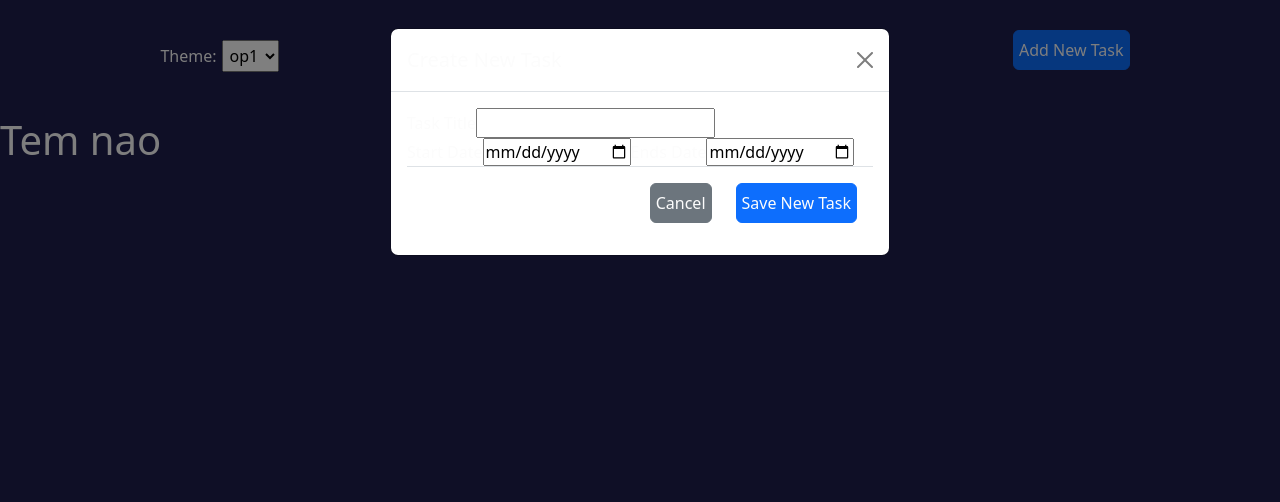
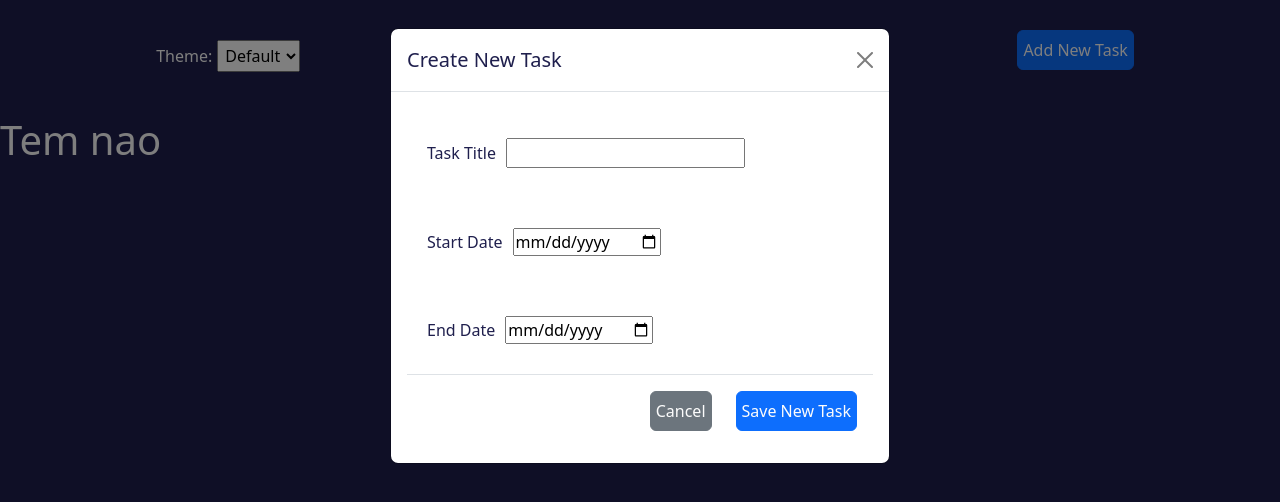
Before and after one commit to SoulPlayerZ/sg-tasks, a React (Create React App) app: page / in a window 1280 px wide. Both pictures are taken after a click on the button "Add New Task". Shown: the top 502 px of the page. Built offline with nearby package versions, Linux system fonts and the light colour scheme.

Commit message:
feat: Implement initial css in Modal

```diff
--- a/src/components/Header.jsx
+++ b/src/components/Header.jsx
@@ -31,7 +31,7 @@ function Header () {
     <header>
       <label className="theme-label">Theme:
         <select className="theme-select" >
-            <option value="op1">op1</option>
+            <option value="Default">Default</option>
             <option value="op2">op2</option>
             <option value="op3">op3</option>
         </select>
@@ -52,13 +52,13 @@ function Header () {
             </div>
             <div className="modal-body">
               <form onSubmit={addTask}>
-                <label>Task Title
+                <label className="task-text">Task Title
                   <input type="text" name="title" onChange={handleChange} value={ inputs.title } required />
                 </label>
-                <label>Start Date
+                <label className="task-text">Start Date
                   <input type="date" name="dateStart" onChange={handleChange} value={ inputs.dateStart } required />
                 </label>
-                <label>Ends Date
+                <label className="task-text">End Date
                   <input type="date" name="dateEnd" onChange={handleChange} value={ inputs.dateEnd } required />
                 </label>
                 <div className="modal-footer">
--- a/src/css/header.css
+++ b/src/css/header.css
@@ -24,3 +24,16 @@ header {
 .btn-secondary {
   margin-right: 20px;
 }
+
+.modal-title {
+  color: rgb(31, 31, 77);
+}
+
+.task-text {
+  color: rgb(31, 31, 77);
+  margin: 20px;
+}
+
+input {
+  margin: 10px;
+}
```
